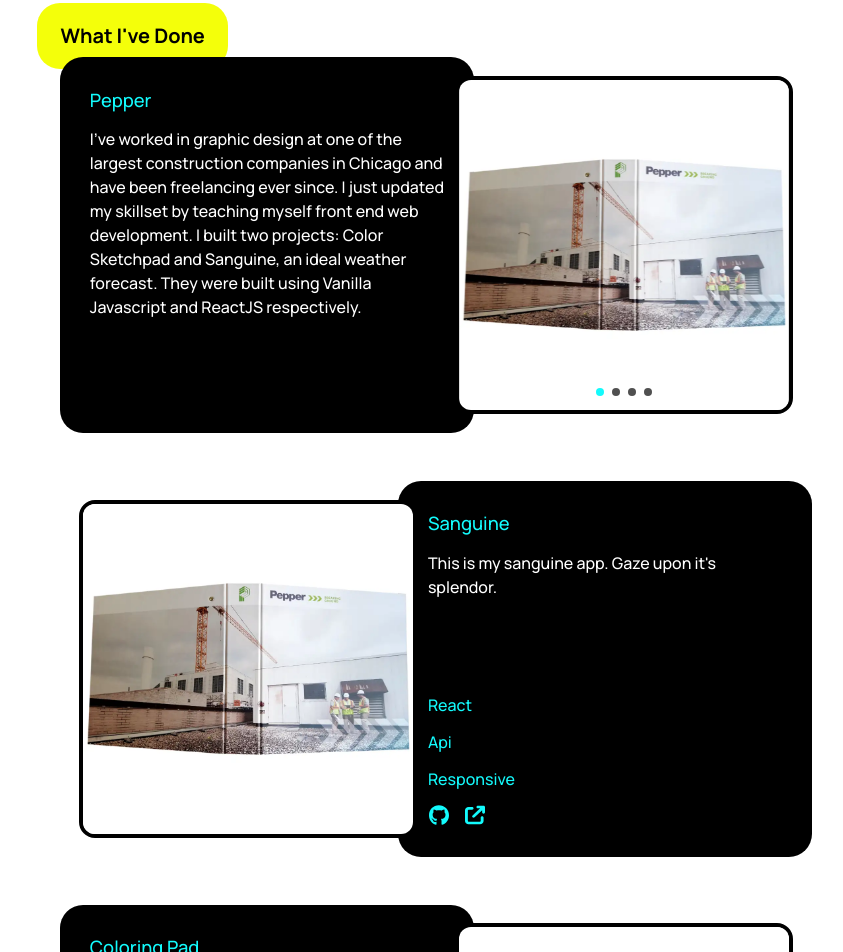
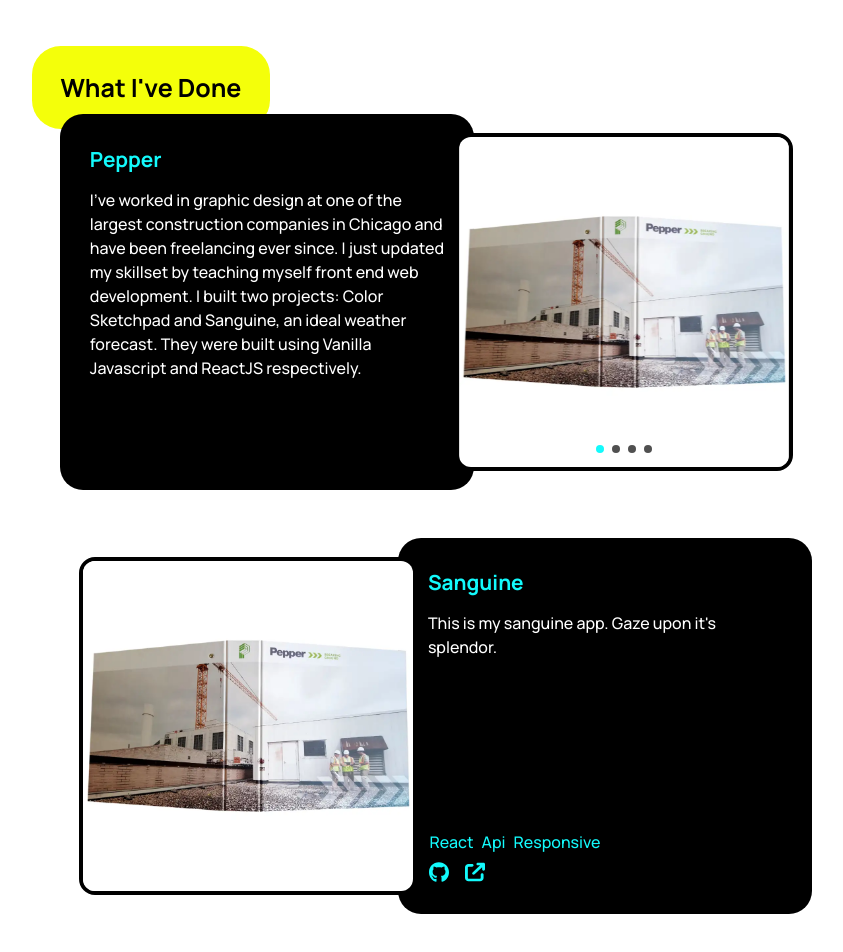
Before and after one commit to tonymichael00/shooz, a React (Create React App) app: page / in a window 1280 px wide. Shown: the part 1620-2572 px from the top of the page, without its empty margins (204-1047 px from the left). Built offline with nearby package versions, Linux system fonts and the light colour scheme.

Commit message:
mixin for responsive width. Nav border. Adjusted project img layout.

```diff
--- a/src/App.js
+++ b/src/App.js
@@ -1,4 +1,6 @@
 // TODO: SLOW TRANSTION SPEED
+// First, figure out text for project blurbs
+// figure out where to place links: github, linkedIn, resume, shooz email
 
 import './App.scss';
 import React from 'react';
--- a/src/App.scss
+++ b/src/App.scss
@@ -131,16 +131,16 @@
 
 // *****************************BOXES AFTER TITLE
 // CLAMP VALUES
-$clamp-1: 6rem;
+$clamp-1: 8rem;
 $clamp-2: 30vw;
 $clamp-3: 9rem;
 
 //HEAD PERCENTAGE ADJUSTMENTS
 //ADJUST PERC FOR EVERYTHING OR VALUES IN PARENTHESES
 //FOR IDIVIDUAL
-$head-perc: 0.7;
+$head-perc: 0.9;
 $head-corner-padding-perc: (0.2 * $head-perc) + 0.02;
-$head-font-perc: (0.17 * $head-perc) + 0.02;
+$head-font-perc: (0.16 * $head-perc) + 0.03;
 
 //BODY PERCENTAGE ADJUSTMENTS
 //ADJUST PERC FOR EVERYTHING OR VALUES IN PARENTHESES
--- a/src/Components/AboutExp/AboutExp.js
+++ b/src/Components/AboutExp/AboutExp.js
@@ -10,7 +10,7 @@
 
   const pepperWork = (
     <>
-      <h3>Assistant Marketing Coordinator</h3>
+      <h2>Assistant Marketing Coordinator</h2>
       <p>
         Assistant Marketing Coordinator Developed posters, advertisements,
         pamphlets, and proposals for one of the largest construction contractors
@@ -21,7 +21,7 @@
 
   const freelanceWork = (
     <>
-      <h3>Owner</h3>
+      <h2>Owner</h2>
       <p>I own this website boooooooooooooooooooooooooooooy.</p>
     </>
   );
@@ -64,9 +64,9 @@
             forecast. They were built using Vanilla Javascript and ReactJS
             respectively.
           </p>
-          <h3>
+          <h2>
             <p>Technical Skills</p>
-          </h3>
+          </h2>
           <ul>
             <li>Vanilla Javascript</li>
             <li>React</li>
--- a/src/Components/Contact/Contact.js
+++ b/src/Components/Contact/Contact.js
@@ -12,6 +12,7 @@
   return (
     <div id="contact-sec">
       <motion.div
+        className="contact-head-cont"
         variants={contSideMove}
         initial="hidden"
         whileInView="visible"
--- a/src/Components/Contact/Contact.scss
+++ b/src/Components/Contact/Contact.scss
@@ -35,3 +35,8 @@
   text-align: center;
   // max-width: 90%;
 }
+
+.contact-head-cont,
+.contact-cont {
+  @include resp-width();
+}
--- a/src/Components/Landing/Landing.scss
+++ b/src/Components/Landing/Landing.scss
@@ -1,6 +1,7 @@
 /* TODO:  adjust spacing for mobile
 fix landing height
 look into adding blue outline to title
+add yellow outline around clicked hamburger menu
 */
 
 @use 'src/Sass/global' as *;
--- a/src/Components/NavBar/NavBar.scss
+++ b/src/Components/NavBar/NavBar.scss
@@ -5,6 +5,14 @@
 
 $ham-spacing: 0.5rem;
 $nav-spacing: 1rem;
+
+//background clamp variables
+$bkd-clamp-1: 5rem;
+$bkd-clamp-2: 27vw;
+$bkd-clamp-3: 12rem;
+//bkd percentage size
+$bkd-perc: 0.6;
+$bkd-outline-perc: 0.1 * $bkd-perc;
 
 header {
   grid-column: 1/4;
@@ -84,6 +92,12 @@
       right: 0;
       // height: 10rem;
       background-color: black;
+      outline: $blue solid
+        clamp(
+          calc($bkd-clamp-1 * $bkd-outline-perc),
+          calc($bkd-clamp-2 * $bkd-outline-perc),
+          calc($bkd-clamp-3 * $bkd-outline-perc)
+        );
       line-height: 1;
       a {
         padding: $ham-spacing;
--- a/src/Components/Projects/Projects.js
+++ b/src/Components/Projects/Projects.js
@@ -46,7 +46,7 @@
             variants={itemSideMoveLeft}
           >
             <div className="upper-project-txt">
-              <h3>Pepper</h3>
+              <h2>Pepper</h2>
               <p>
                 I’ve worked in graphic design at one of the largest construction
                 companies in Chicago and have been freelancing ever since. I
@@ -82,16 +82,21 @@
             // variants={itemSideMoveRight}
           >
             <div className="upper-project-txt">
-              <h3>
+              <h2>
                 <a href="">Sanguine</a>
-              </h3>
+              </h2>
               <p>This is my sanguine app. Gaze upon it's splendor.</p>
             </div>
             <div className="lower-project-txt">
               <div className="project-skills">
-                <p>React</p>
+                <ul>
+                  <li>React</li>
+                  <li>Api</li>
+                  <li>Responsive</li>
+                </ul>
+                {/* <p>React</p>
                 <p>Api</p>
-                <p>Responsive</p>
+                <p>Responsive</p> */}
               </div>
               <div className="project-links">
                 <a href="">
@@ -136,7 +141,7 @@
             variants={itemSideMoveLeft}
           >
             <div className="upper-project-txt">
-              <h3>Coloring Pad</h3>
+              <h2>Coloring Pad</h2>
               <p>So great.</p>
             </div>
           </div>
--- a/src/Components/Projects/Projects.scss
+++ b/src/Components/Projects/Projects.scss
@@ -1,4 +1,5 @@
 /* TODO:  fix pictures, touch sides
+ADD MEDIA QUERY IN BETWEEN MOBILE/DESKTOP SIZES FOR PIC-CONT
 */
 
 @use 'src/Sass/global' as *;
@@ -22,6 +23,7 @@
 
 #projects-head-cont {
   width: $middle-column-width;
+  @include resp-width();
 }
 
 .project-cont {
@@ -29,6 +31,7 @@
   display: grid;
   grid-template-columns: 50% 50%;
   align-items: center;
+  @include resp-width();
   @media (max-width: $mobile-width) {
     grid-template-columns: 1fr;
   }
@@ -44,24 +47,34 @@
   border-radius: 1rem;
   overflow: clip;
   border: 0.3rem solid black;
-  @media (max-width: $mobile-width) {
-    top: -2rem;
+  @media (max-width: $small-mobile-width) {
+    top: 0rem;
     max-width: 100%;
+    max-height: 100%;
+    width: 100%;
+    margin-right: auto;
+    margin-left: auto;
+  }
+  @media (max-width: $mobile-width) and (min-width: $small-mobile-width) {
+    width: 100%;
+    margin-right: auto;
+    margin-left: auto;
+    margin-bottom: auto;
   }
   &-right {
     @media (max-width: $mobile-width) {
       // margin-left: auto;
       // margin-right: 0;
-      margin-left: -1rem;
-      margin-right: auto;
+      // margin-left: -1rem;
+      // margin-right: auto;
     }
   }
   &-left {
     @media (max-width: $mobile-width) {
       // margin-left: -1rem;
       // margin-right: auto;
-      margin-left: auto;
-      margin-right: -1rem;
+      // margin-left: auto;
+      // margin-right: -1rem;
     }
   }
   &-right,
@@ -127,9 +140,16 @@
 
 //ADD BULLETS, MAKE LIKE TEXT
 .project-skills {
-  // display: flex;
-  // justify-content: space-between;
   color: $blue;
+  & ul {
+    padding-left: 0;
+    margin: 0;
+  }
+  & ul li {
+    // list-style-type: disc;
+    display: inline-block;
+    padding-left: 0.5rem;
+  }
 }
 
 .project-links {
--- a/src/Sass/_global.scss
+++ b/src/Sass/_global.scss
@@ -1,4 +1,5 @@
-$mobile-width: 40rem;
+$mobile-width: 35rem;
+$small-mobile-width: 30rem;
 $yellow: #f4ff0a;
 $blue: #13fafc;
 $black: #000000;
@@ -12,3 +13,11 @@
 @mixin resp-clamp($prop, $per, $clamp-1, $clamp-2, $clamp-3) {
   #{$prop}: clamp($clamp-1 * $per, $clamp-2 * $per, $clamp-3 * $per);
 }
+
+@mixin resp-width() {
+  @media (max-width: $mobile-width) {
+    width: 100%;
+    margin-left: auto;
+    margin-right: auto;
+  }
+}
```
